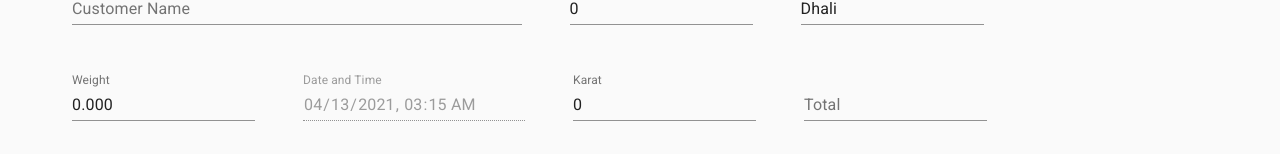
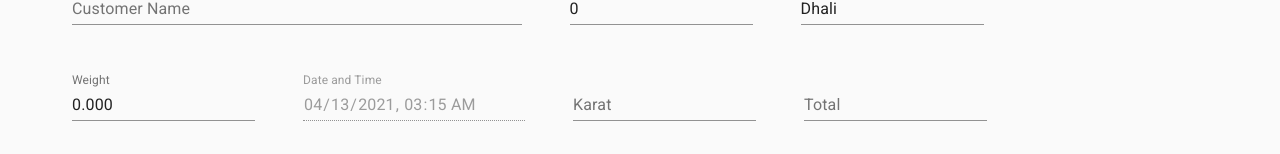
Before and after one commit to shivam-pawar/MPGOLD-WEB, a React (Create React App) app: page / in a window 1280 px wide. Shown: the part 183-337 px from the top of the page. Built offline with nearby package versions, Linux system fonts and the light colour scheme.

Commit message:
Karat display value issue fixed.

```diff
--- a/src/components/GoldForm.js
+++ b/src/components/GoldForm.js
@@ -197,7 +197,7 @@ function GoldForm() {
               id="standard-karat"
               label="Karat"
               name="karat"
-              defaultValue={concentrations.gold * 4.166666666666667}
+              defaultValue={customerValues.karat}
               onChange={handleCustomerDetails}
             />
             <TextField id="standard-total" label="Total" />
```
